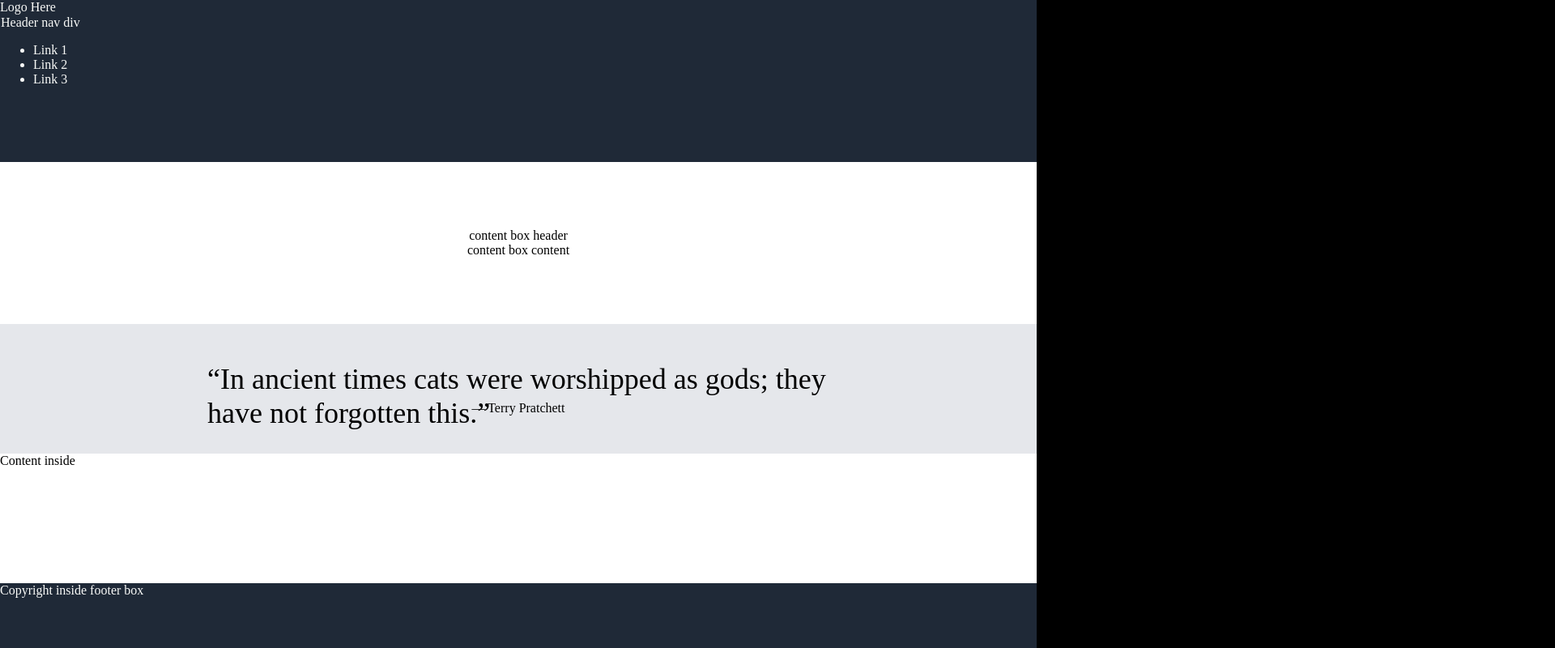
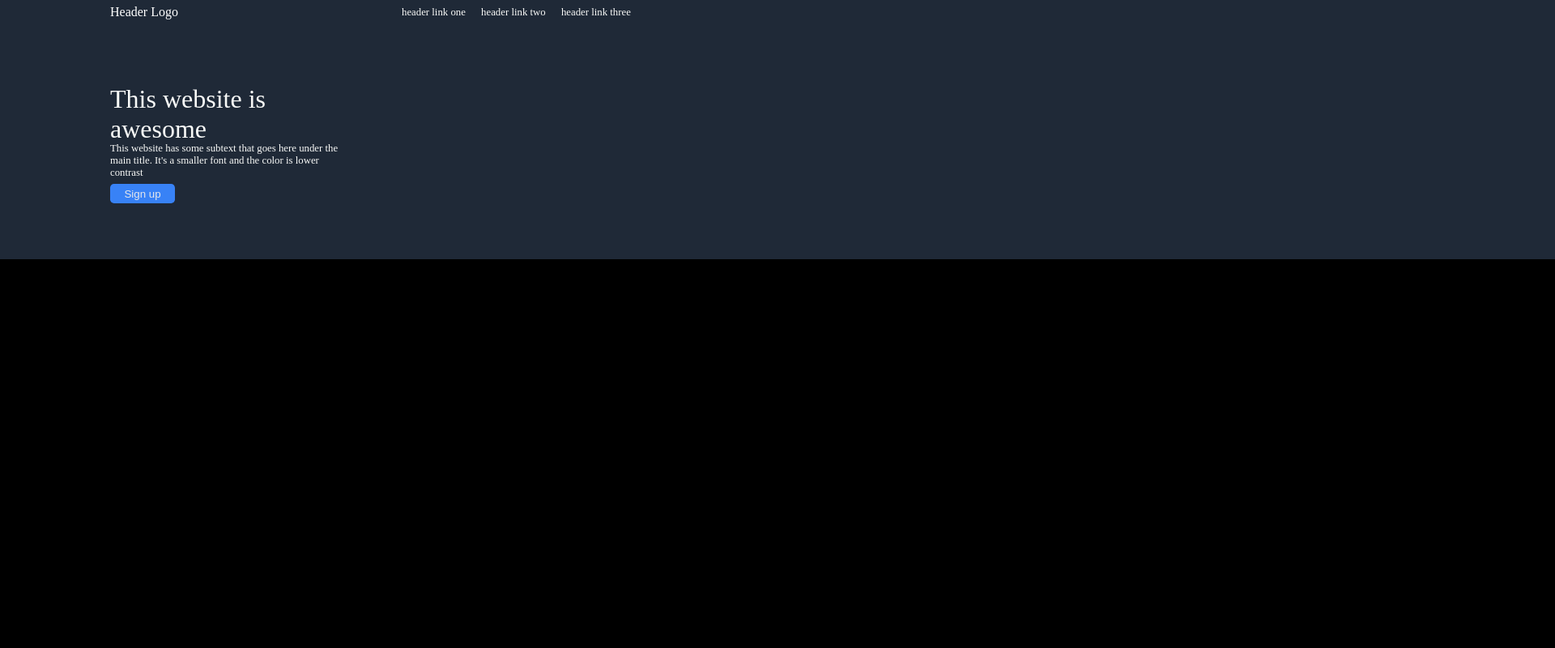
Before and after one commit to BigData-Daddy/Landing_Page, a plain HTML site: page index.html in a window 1280 px wide. Shown: the whole page at 81% size, 1920 px wide, since content can reach past the window. Drawn offline with Linux system fonts and the light colour scheme.

Commit message:
This is a second attempt at pushing changes made

```diff
--- a/index.html
+++ b/index.html
@@ -7,20 +7,23 @@
     </head>
     <body>
         <div class="header">
-            <div class="header-logo">Logo Here</div>
-            <div class="header-nav">Header nav div
+            <div class="header-logo">Header Logo</div>
+            <div class="header-nav">
                 <ul>
-                    <li>Link 1</li>
-                    <li>Link 2</li>
-                    <li>Link 3</li>
+                    <li>header link one</li>
+                    <li>header link two</li>
+                    <li>header link three</li>
                 </ul>
                 <!-- There is an invisible gap here affecting the flexboxes that I have  -->
             </div>
+            <div class="header-main-message">This website is awesome</div>
+            <div class="header-sub-message">This website has some subtext that goes here under the main title. It's a smaller font and the color is lower contrast</div>
+            <button type="button" class="header-button">Sign up</button>
         </div>
 
         <div class="content-box1">
-            <div class="content-box1-header">content box header</div>
-            <div class="content-box1-content">content box content</div>
+            <div class="content-box1-header"></div>
+
         </div>
 
         <div class="content-box2">
--- a/style.css
+++ b/style.css
@@ -1,3 +1,4 @@
+
 :root {
     --clr-primary-darkblue: #1F2937;
     --clr-primary-gray: #E5E7EB;
@@ -12,75 +13,82 @@
 body {
     background: black;
     margin: 0px;
+    margin: 0 auto;
 }
+
+/* first block starts here  */
 .header {
-
+    position: relative;
     background: var(--clr-primary-darkblue);
     color: var(--clr-primary-text);
-    height: 25vh;
-    width: 100vw;
-    margin: 0px;
-
-}
-/* adding padding here removes the gap the list creates
-please leave this padding  */
-.header-nav {
-    padding: 1px;
-}
-.content-box1 {
-    background: var(--clr-secondary-white);
-    height: 25vh;
-    width: 100vw;
-    display: flex;
-    /* Y axis center */
-    align-items: center;
-    /* X axis center */
-    justify-content: center;
-    flex-direction: column;
+    padding: 10em 20em;
+    width: 100%;
 }
 
-.content-box2 {
-    background:  var(--clr-primary-gray);
-    height: 20vh;
-    width: 100vw;
-    display:flex;
-    /* Y axis center */
-    align-items: center;
-    /* X axis center */
-    justify-content: center;
-    flex-direction: column;
-}
-.content-box2-content {
-
-    display: inline-block;
-    /* Y axis center */
-    justify-content: center;
-     /* X axis center */
-    align-items: center;
-    height: 30%;
-    width: 60%;
-    font-size: 36px;
-    font-family: light italic;
-
-}
-.content-box2-quote-name {
-
-    display: inline-block;
-
-
+.header-logo {
+    position: absolute;
+    color: var(--clr-secondary-white);
+    font-size: 24px;
+    top: .4rem;
+    left: 8.5rem;
+    font-size: 1rem;
 
 
 
 }
-.content-box3 {
-    background: var(--clr-secondary-white);
-    height: 20vh;
-    width: 100vw;
+
+.header-nav {
+position: absolute;
+display: flex;
+flex-direction: row;
+top: .5rem;
+right: 4rem;
+left: 30.5rem;
+font-size: .8rem;
+white-space: nowrap;
 }
-.footer {
-    background: var(--clr-primary-darkblue);
-    color: var(--clr-primary-text);
-    height: 10vh;
-    width: 100vw;
+
+.header-nav ul {
+    top: 1rem;
+    margin:0;
+    padding:0;
+}
+
+.header-nav li {
+
+    margin-inline: .5rem;
+    display: inline-block;
+}
+
+.header-main-message {
+position: absolute;
+top: 6.5rem;
+left: 8.5rem;
+font-size: 2rem;
+word-break: break-word;
+width: 15rem;
+
 
 }
+.header-sub-message {
+    position: absolute;
+    top: 11rem;
+    left: 8.5rem;
+    font-size: .8rem;
+    word-break: break-word;
+    width: 18rem;
+}
+
+.header-button {
+    position: absolute;
+    color: #E5E7EB;
+    top: 14.2rem;
+    left: 8.5rem;
+    background-color: var(--clr-primary-button);
+    border-radius: .3rem;
+    border: none;
+    padding: 0;
+    width: 5rem;
+    height: 1.5rem;
+
+}
```
